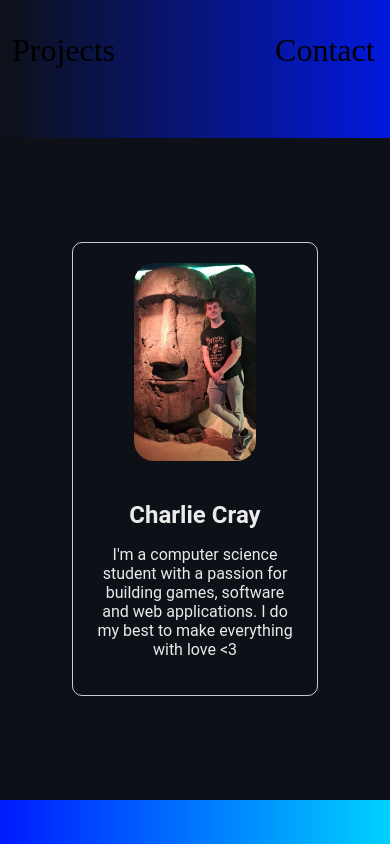
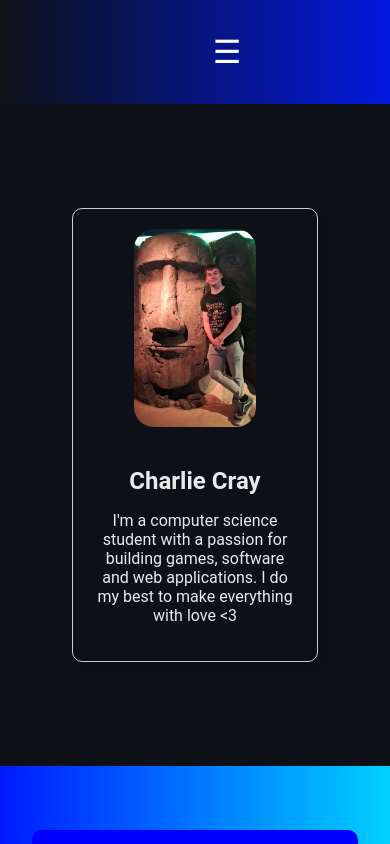
Before and after one commit to CCray21/Portfolio-website, a React (Vite) app: page / in a window 390 px wide. Shown: the top 844 px of the page. Built offline with nearby package versions, Linux system fonts and the light colour scheme.

Commit message:
mobile functionality

```diff
--- a/src/Header/Header.jsx
+++ b/src/Header/Header.jsx
@@ -4,6 +4,7 @@ import react, { useState, useEffect } from 'react';
 function Header()
 {
     const [scrolled, setScrolled] = useState(false);
+    const [menuOpen, setMenuOpen] = useState(false);
 
     useEffect(() => {
         function handleScroll() {
@@ -22,14 +23,22 @@ function Header()
         return () => window.removeEventListener('scroll', handleScroll);
     }, []);
 
+    const toggleMenu = () => {
+      setMenuOpen(prev => !prev)
+      console.log('menuOpen')
+    }
+
     return (
     <header className={`${styles.header} ${scrolled ? styles.scrolled : ''}`}>
       <nav className={styles.nav}>
-            <ul className={styles.navList}>
-            <li><a href="#aboutMe">About me</a></li>
-            <li><a href="#projects">Projects</a></li>
-            <li><a href="#contact">Contact</a></li>
-            <li><a href="/CV.docx" download>CV (download)</a></li>
+        <button className={styles.hamburger} onClick={toggleMenu}>
+        ☰
+        </button>
+            <ul className={`${styles.navList} ${menuOpen ? styles.open : ''}`}>
+            <li><a href="#aboutMe" onClick={() => setMenuOpen(false)}>About me</a></li>
+            <li><a href="#projects" onClick={() => setMenuOpen(false)}>Projects</a></li>
+            <li><a href="#contact" onClick={() => setMenuOpen(false)}>Contact</a></li>
+            <li><a href="/CV.docx" download onClick={() => setMenuOpen(false)}>CV (download)</a></li>
         </ul>
       </nav>
     </header>
--- a/src/Header/Header.module.css
+++ b/src/Header/Header.module.css
@@ -7,14 +7,12 @@
   padding: 2rem 2rem;
   display: flex;
   justify-content: center;
-  gap: 2rem;
   font-family: Poppins, Montserrat;
   transition: padding 0.3s ease, box-shadow 0.3s ease;
 }
   .navList {
     display: flex;
-    justify-content: center;
-    gap: 10rem;
+    gap: 4rem;
     list-style: none;
     padding: 0;
     margin: 0;
@@ -27,14 +25,46 @@ a
 }
 nav
 {
-    font-size: 2em;
+    width: 100%;
+    display: flex;
+    align-items: center;
+    justify-content: center;
 }
 a:hover
 {
     color: #007bff;
 }
+.hamburger{
+    display: none;
+}
+
 .scrolled {
     padding-top: 1rem;
     padding-bottom: 1rem;
     box-shadow: 0 4px 12px rgba(0, 0, 0, 0.3);
 }
+@media (max-width: 768px){
+    .navList{
+        display: none;
+    }
+    .navList.open{
+        display: flex;
+        flex-direction: column;
+        gap: 1rem;
+        background-color: #0d1117;
+        position: absolute;
+        top: 100%;
+        left: 0;
+        width: 100%;
+        padding: 1rem 0;
+        box-shadow: 0 4px 12px rgba(0,0,0,0.3);
+    }
+    .hamburger{
+        display: block;
+        background: none;
+        border: none;
+        font-size: 2rem;
+        color: white;
+        cursor: pointer;
+    }
+}
```
Also changed, not shown: 5 other files (tests, documents, lock files or other folders).
